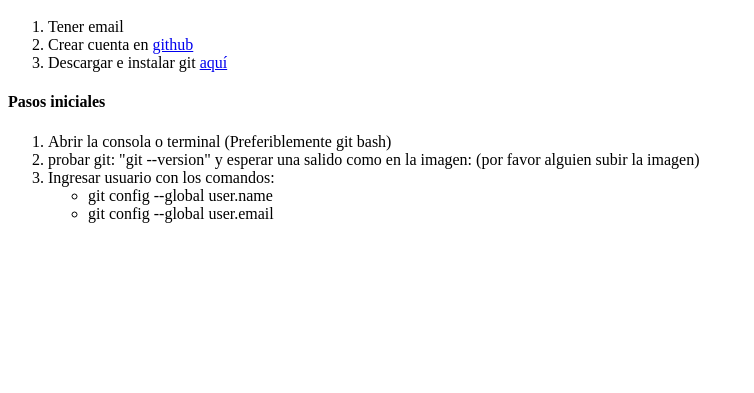
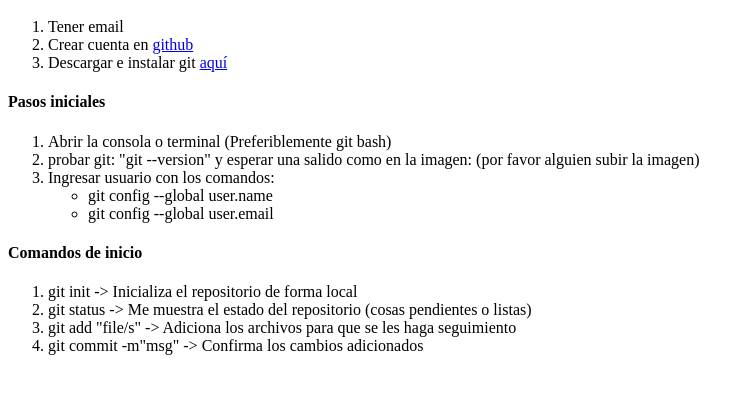
Before and after one commit to sigmotoa/probandopages, a plain HTML site: page index.html in a window 1280 px wide. Shown: the part 101-494 px from the top of the page, without its empty margins (0-754 px from the left). Drawn offline with Linux system fonts and the light colour scheme.

Commit message:
Se adicionaron los primeros comandos de un repo con git

```diff
--- a/index.html
+++ b/index.html
@@ -31,6 +31,16 @@
 
             </ol>
         </article>
+
+        <article>
+            <h4>Comandos de inicio</h4>
+            <ol>
+                <li>git init -> Inicializa el repositorio de forma local</li>
+                <li>git status -> Me muestra el estado del repositorio (cosas pendientes o listas)</li>
+                <li>git add "file/s" -> Adiciona los archivos para que se les haga seguimiento</li>
+                <li>git commit -m"msg" -> Confirma los cambios adicionados</li>
+            </ol>
+        </article>
     </section>
 </body>
 </html>
```
